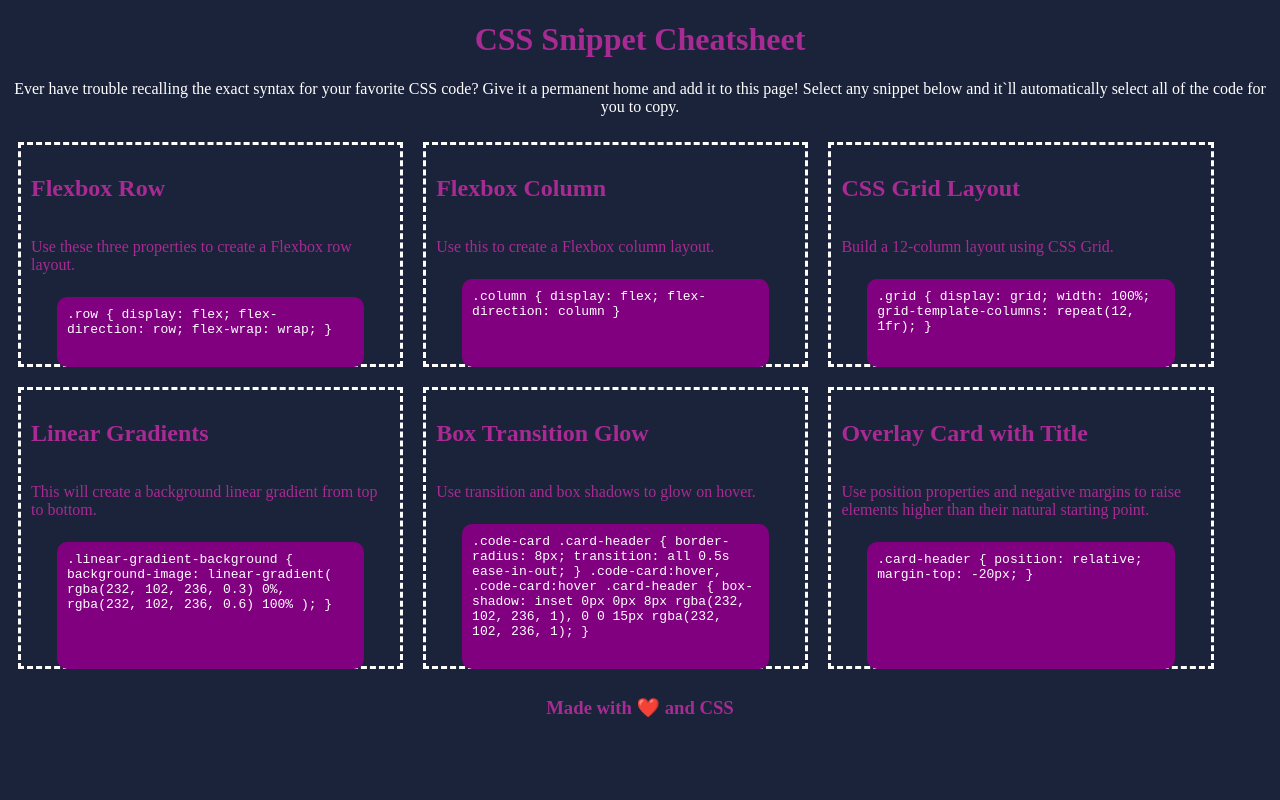
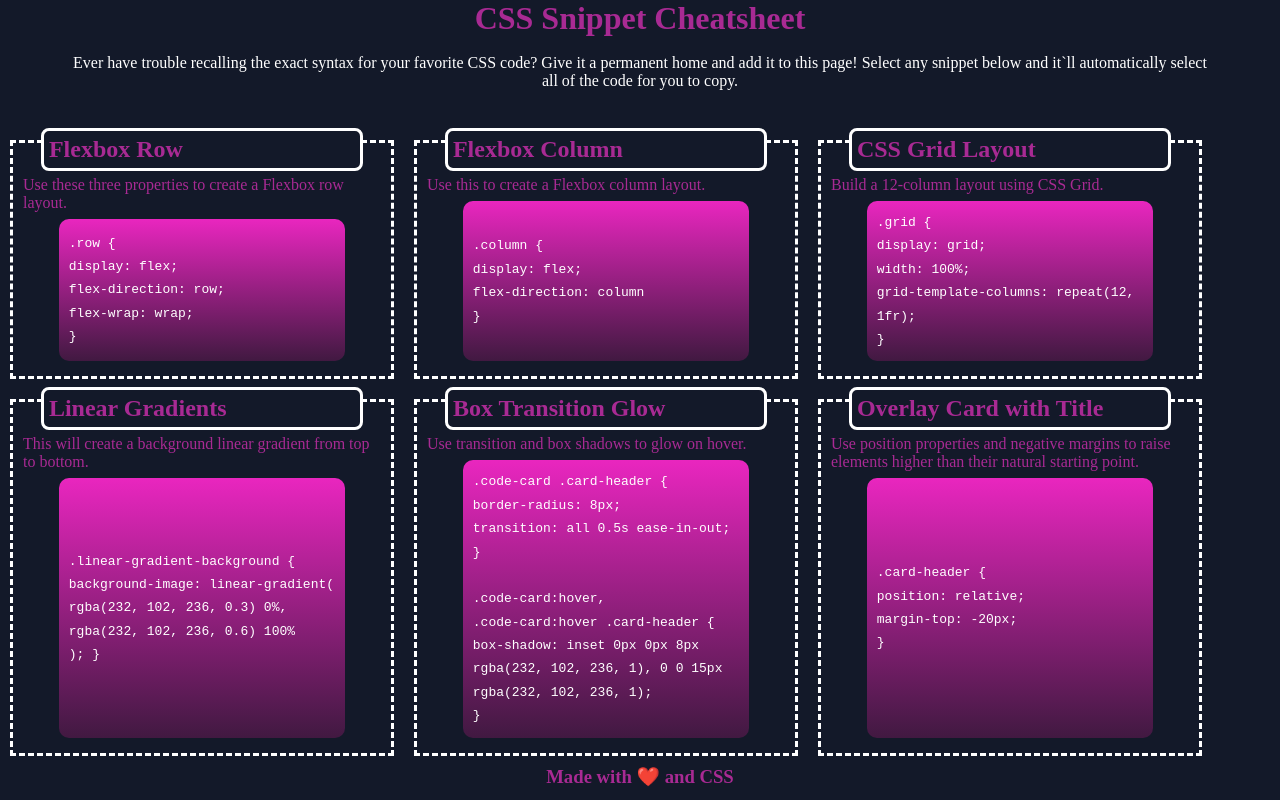
Before and after one commit to Valllerian/CSS-Snippet-Cheatsheet, a plain HTML site: page index.html in a window 1280 px wide. Drawn offline with Linux system fonts and the light colour scheme.

Commit message:
Box glow and font

```diff
--- a/assets/css/style.css
+++ b/assets/css/style.css
@@ -4,11 +4,17 @@
     --white: white;
     --border-radius: 10px;
     --purple: purple;
+    --background: rgb(19, 25, 41);
 
+}
+*  {
+    margin: 0;
+    padding: 0;
+    box-sizing: border-box;
 }
 
 html {
-    background-color: rgb(27, 35, 58);
+    background-color: var(--background);
 }
 
 header h1 {
@@ -24,10 +30,10 @@ header p {
     color: var(--white);
     text-align: center;
 }
-main {
-
+body header p {
+    margin: 17px auto 40px;
+    width: 90%;
 }
-
 
 .box {
     width: 30%;
@@ -58,10 +64,16 @@ code {
     flex: 1;
     width: 80%;
     color: var(--white);
-    background-color: var(--purple);
+    background-image: linear-gradient(
+     rgb(233, 38, 191) 0%,
+     rgb(65, 25, 65) 100%
+     );
     padding: 10px;
     display: flex;
     margin: 7px auto;
+    line-height: 1.8;
+    align-items: center;
+    margin-bottom: 5px;
 }
 
 footer {
@@ -88,3 +100,23 @@ footer {
   }
 
   /* HI */
+
+  .code-card .card-header {
+    border-radius: 8px;
+    transition: all 0.5s ease-in-out;
+    }
+
+    .code-card:hover,
+    .code-card:hover .card-header {
+    box-shadow: inset 0px 0px 8px rgba(232, 102, 236, 1), 0 0 15px rgba(232, 102, 236, 1);
+    }
+
+    .card-header {
+        border: white solid;
+        position: relative;
+        margin: -25px auto 5px;
+         padding: 5px;
+         width: 90%;
+         font-size: 150%;
+         background-color:var(--background);
+        }
--- a/index.html
+++ b/index.html
@@ -20,47 +20,47 @@
     <main class="content">
         <section class="box">
             <div class="code-card">
-            <h2>Flexbox Row</h2>
+            <h2 class="card-header">Flexbox Row</h2>
             <p>Use these three properties to create a Flexbox row layout.</p>
-            <code class="sample-code"> .row {
-                display: flex;
-                flex-direction: row;
-                flex-wrap: wrap;
+            <code class="sample-code"> .row { <br>
+                display: flex; <br>
+                flex-direction: row; <br>
+                flex-wrap: wrap;<br>
               }
             </code>
             </div>
         </section>
         <section class="box">
             <div class="code-card">
-            <h2>Flexbox Column</h2>
+            <h2 class="card-header">Flexbox Column</h2>
             <p>Use this to create a Flexbox column layout.</p>
-            <code class="sample-code"> .column {
-                display: flex;
-                flex-direction: column
+            <code class="sample-code"> .column {<br>
+                display: flex;<br>
+                flex-direction: column<br>
               }
             </code>
             </div>
         </section>
         <section class="box">
             <div class="code-card">
-            <h2>CSS Grid Layout</h2>
+            <h2 class="card-header">CSS Grid Layout</h2>
             <p>Build a 12-column layout using CSS Grid.</p>
-            <code class="sample-code"> .grid {
-                display: grid;
-                width: 100%;
-                grid-template-columns: repeat(12, 1fr);
+            <code class="sample-code"> .grid {<br>
+                display: grid;<br>
+                width: 100%;<br>
+                grid-template-columns: repeat(12, 1fr);<br>
               }
             </code>
              </div>
         </section>
         <section class="box">
             <div class="code-card">
-            <h2>Linear Gradients</h2>
+            <h2 class="card-header">Linear Gradients</h2>
             <p>This will create a background linear gradient from top to bottom.</p>
-            <code class="sample-code"> .linear-gradient-background {
-                background-image: linear-gradient(
-                  rgba(232, 102, 236, 0.3) 0%,
-                  rgba(232, 102, 236, 0.6) 100%
+            <code class="sample-code"> .linear-gradient-background {<br>
+                background-image: linear-gradient(<br>
+                  rgba(232, 102, 236, 0.3) 0%,<br>
+                  rgba(232, 102, 236, 0.6) 100%<br>
                 );
               }
             </code>
@@ -68,27 +68,28 @@
         </section>
         <section class="box">
             <div class="code-card">
-            <h2>Box Transition Glow</h2>
+            <h2 class="card-header">Box Transition Glow</h2>
             <p>Use transition and box shadows to glow on hover.</p>
-            <code class="sample-code"> .code-card .card-header {
-                border-radius: 8px;
-                transition: all 0.5s ease-in-out;
+            <code class="sample-code"> .code-card .card-header {<br>
+                border-radius: 8px;<br>
+                transition: all 0.5s ease-in-out;<br>
               }
-
-              .code-card:hover,
-              .code-card:hover .card-header {
-                box-shadow: inset 0px 0px 8px rgba(232, 102, 236, 1), 0 0 15px rgba(232, 102, 236, 1);
+               <br>
+               <br>
+              .code-card:hover,<br>
+              .code-card:hover .card-header {<br>
+                box-shadow: inset 0px 0px 8px rgba(232, 102, 236, 1), 0 0 15px rgba(232, 102, 236, 1);<br>
               }
             </code>
              </div>
         </section>
         <section class="box">
             <div class="code-card">
-            <h2>Overlay Card with Title</h2>
+            <h2 class="card-header">Overlay Card with Title</h2>
             <p>Use position properties and negative margins to raise elements higher than their natural starting point.</p>
-            <code class="sample-code"> .card-header {
-                position: relative;
-                margin-top: -20px;
+            <code class="sample-code"> .card-header {<br>
+                position: relative;<br>
+                margin-top: -20px;<br>
               }
             </code>
           </div>
```
